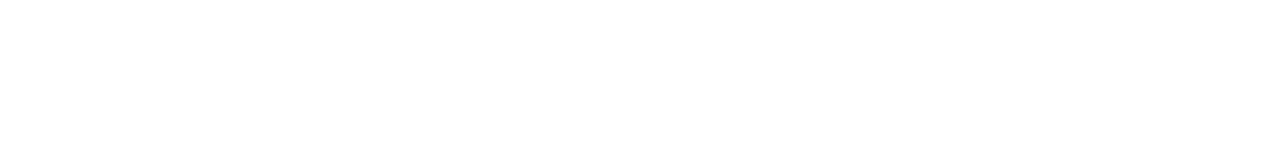
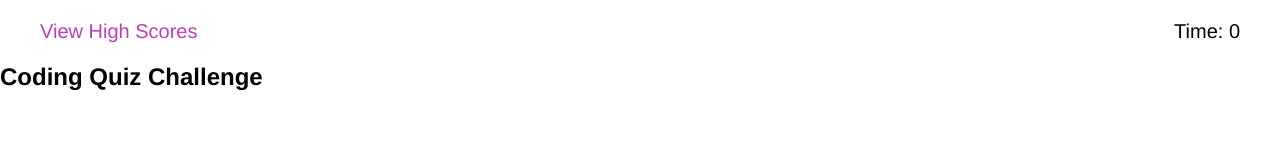
Before and after one commit to jamwalab/quiz, a plain HTML site: page index.html in a window 1280 px wide. Drawn offline with Linux system fonts and the light colour scheme.

Commit message:
Main page display - WIP

```diff
--- a/assets/css/style.css
+++ b/assets/css/style.css
@@ -0,0 +1,29 @@
+/*-----GLOBAL STYLING ELEMENTS-----*/
+* {
+    padding: 0;
+    margin: 0;
+    box-sizing: border-box;
+}
+
+:root {
+    --p-color: rgb(57, 41, 146);
+    --s-color: rgb(185, 65, 185);
+}
+
+body {
+    font-family: Helvetica, Arial, sans-serif;
+}
+
+/*-----HEADER STYLING ELEMENTS-----*/
+header {
+    display: flex;
+    padding: 20px 40px;
+    font-size: 20px;
+    justify-content: space-between;
+}
+
+.highScore {
+    color: var(--s-color);
+}
+
+/*-----MAIN BODY STYLING ELEMENTS-----*/
--- a/assets/js/script.js
+++ b/assets/js/script.js
@@ -0,0 +1,18 @@
+var myDisplay = document.querySelector("#displayBox");
+
+var displayThis = function(dataEl) {
+    console.log(dataEl);
+    myDisplay.appendChild(dataEl);
+};
+
+var intro = function(event) {
+    var myContainer = document.createElement("div");
+    var heading = document.createElement("h2");
+    heading.className = "h2Heading"
+    heading.textContent = "Coding Quiz Challenge";
+    myContainer.appendChild(heading);
+    console.log(myContainer);
+    displayThis(myContainer);
+};
+
+window.addEventListener("load", intro);
--- a/index.html
+++ b/index.html
@@ -4,9 +4,15 @@
     <meta charset="UTF-8">
     <meta http-equiv="X-UA-Compatible" content="IE=edge">
     <meta name="viewport" content="width=device-width, initial-scale=1.0">
+    <link rel="stylesheet" href="./assets/css/style.css"/>
     <title>Quiz</title>
 </head>
 <body>
-
+    <header>
+        <div class="highScore">View High Scores</div>
+        <div class="timer">Time: 0</div>
+    </header>
+    <main id="displayBox"></main>
+    <script src="./assets/js/script.js"></script>
 </body>
 </html>
```
